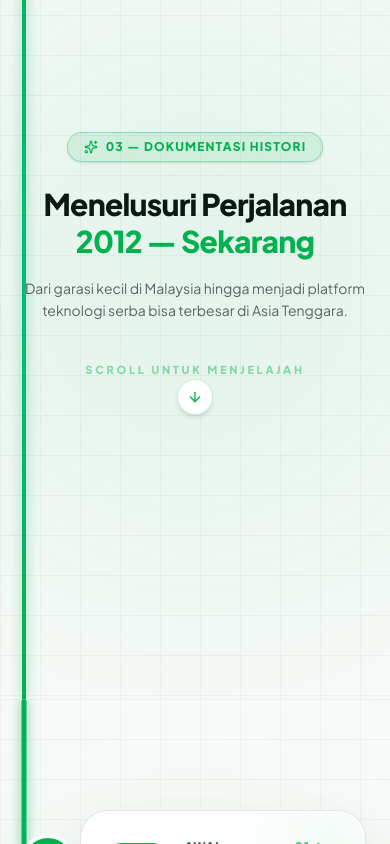
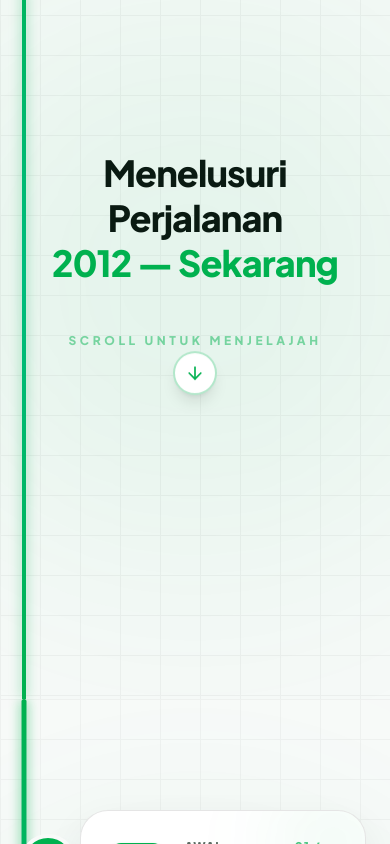
Before and after one commit to FarhanTZ/grab-interactive-landing, a Next.js app in the folder grab-interactive-landing/: page / in a window 390 px wide. Shown: the part 8040-8884 px from the top of the page. Built offline with nearby package versions, Linux system fonts and the light colour scheme.

Commit message:
fix penghaousan card tiitle

```diff
--- a/grab-interactive-landing/src/components/sections/ServicesSphereSection.tsx
+++ b/grab-interactive-landing/src/components/sections/ServicesSphereSection.tsx
@@ -455,9 +455,6 @@ export function ServicesSphereSection() {
         {/* HEADER & FILTER BAR */}
         <div className="sphere-section-header flex flex-col md:flex-row md:items-end justify-between pb-4 border-b border-black/8 dark:border-white/10 gap-4">
           <div>
-            <div className="inline-flex items-center gap-2 rounded-full border border-primary/30 bg-primary/10 px-3.5 py-1 text-xs font-black tracking-widest text-primary shadow-sm mb-2">
-              <Sparkles className="h-3.5 w-3.5" /> 04 — EKOSISTEM LAYANAN
-            </div>
             <h2 className="text-2xl sm:text-3xl lg:text-4xl font-black tracking-tight text-[#0A1A12] dark:text-white">
               Fitur &amp; <span className="text-primary">Layanan Terpadu</span> Grab
             </h2>
--- a/grab-interactive-landing/src/components/sections/TimelineTransitionSection.tsx
+++ b/grab-interactive-landing/src/components/sections/TimelineTransitionSection.tsx
@@ -2,7 +2,7 @@
 
 import { useEffect, useRef } from 'react';
 import gsap from 'gsap';
-import { ArrowDown, Sparkles } from 'lucide-react';
+import { ArrowDown } from 'lucide-react';
 
 export function TimelineTransitionSection() {
   const sectionRef = useRef<HTMLElement>(null);
@@ -17,24 +17,19 @@ export function TimelineTransitionSection() {
       tl = gsap.timeline({ paused: true });
 
       tl.fromTo(
-        '.transition-badge',
-        { y: 20, opacity: 0 },
-        { y: 0, opacity: 1, duration: 0.6, ease: 'power3.out' }
+        '.transition-line',
+        { scaleY: 0 },
+        { scaleY: 1, duration: 0.9, ease: 'power2.inOut' },
+        0
       )
         .fromTo(
-          '.transition-line',
-          { scaleY: 0 },
-          { scaleY: 1, duration: 0.8, ease: 'power2.inOut' },
-          0.1
+          '.transition-title',
+          { y: 35, opacity: 0, scale: 0.95 },
+          { y: 0, opacity: 1, scale: 1, duration: 0.8, ease: 'back.out(1.5)' },
+          0.15
         )
         .fromTo(
-          '.transition-title',
-          { y: 30, opacity: 0 },
-          { y: 0, opacity: 1, duration: 0.7, ease: 'power3.out' },
-          0.2
-        )
-        .fromTo(
-          '.transition-desc',
+          '.transition-prompt',
           { y: 20, opacity: 0 },
           { y: 0, opacity: 1, duration: 0.6, ease: 'power3.out' },
           0.3
@@ -88,30 +83,21 @@ export function TimelineTransitionSection() {
         />
       </div>
 
-      {/* Center Content Container */}
-      <div className="relative mx-auto flex w-full max-w-[800px] flex-col items-center justify-center text-center z-20">
-        {/* Badge Mono Tag */}
-        <div className="transition-badge inline-flex items-center gap-2 rounded-full border border-primary/30 bg-primary/10 px-4 py-1.5 text-xs font-black tracking-widest text-primary shadow-sm mb-6">
-          <Sparkles className="h-3.5 w-3.5" /> 03 — DOKUMENTASI HISTORI
-        </div>
-
+      {/* Center Content Container: Murni Judul & Scroll Prompt Saja */}
+      <div className="relative mx-auto flex w-full max-w-[900px] flex-col items-center justify-center text-center z-20">
         {/* Title */}
-        <h2 className="transition-title text-3xl sm:text-4xl md:text-5xl font-black text-[#0A1A12] dark:text-white tracking-tight leading-tight">
-          Menelusuri Perjalanan <span className="text-primary">2012 — Sekarang</span>
+        <h2 className="transition-title text-4xl sm:text-5xl md:text-6xl lg:text-7xl font-black text-[#0A1A12] dark:text-white tracking-tight leading-tight">
+          Menelusuri Perjalanan <br />
+          <span className="text-primary">2012 — Sekarang</span>
         </h2>
 
-        {/* Subtitle */}
-        <p className="transition-desc mt-4 text-sm sm:text-base text-black/60 dark:text-white/60 max-w-lg leading-relaxed font-medium">
-          Dari garasi kecil di Malaysia hingga menjadi platform teknologi serba bisa terbesar di Asia Tenggara.
-        </p>
-
         {/* Scroll Indicator Prompt */}
-        <div className="mt-10 flex flex-col items-center gap-2">
-          <span className="text-[11px] font-extrabold uppercase tracking-[0.25em] text-primary/80 animate-pulse">
+        <div className="transition-prompt mt-12 flex flex-col items-center gap-3">
+          <span className="text-xs sm:text-sm font-black uppercase tracking-[0.3em] text-primary/90 animate-pulse">
             Scroll untuk Menjelajah
           </span>
-          <div className="flex h-9 w-9 items-center justify-center rounded-full bg-white dark:bg-[#0F1D14] border border-primary/20 shadow-md text-primary animate-bounce">
-            <ArrowDown className="h-4 w-4" />
+          <div className="flex h-11 w-11 items-center justify-center rounded-full bg-white dark:bg-[#0F1D14] border-2 border-primary/30 shadow-lg text-primary animate-bounce">
+            <ArrowDown className="h-5 w-5" />
           </div>
         </div>
       </div>
--- a/grab-interactive-landing/src/components/sections/ValuesEcosystemSection.tsx
+++ b/grab-interactive-landing/src/components/sections/ValuesEcosystemSection.tsx
@@ -71,16 +71,10 @@ export function ValuesEcosystemSection() {
       tl = gsap.timeline({ paused: true });
 
       tl.fromTo(
-        '.values-badge',
-        { y: 30, opacity: 0 },
-        { y: 0, opacity: 1, duration: 0.6, ease: 'power3.out' }
+        '.values-heading',
+        { y: 40, opacity: 0 },
+        { y: 0, opacity: 1, duration: 0.7, ease: 'power3.out' }
       )
-        .fromTo(
-          '.values-heading',
-          { y: 40, opacity: 0 },
-          { y: 0, opacity: 1, duration: 0.7, ease: 'power3.out' },
-          '-=0.4'
-        )
         .fromTo(
           '.values-desc',
           { y: 30, opacity: 0 },
@@ -137,12 +131,9 @@ export function ValuesEcosystemSection() {
       <div className="relative mx-auto w-full max-w-[1280px] px-6 md:px-10">
         {/* HEADER */}
         <div className="values-header-box text-center">
-          <div className="values-badge inline-flex items-center gap-2 rounded-full border border-primary/30 bg-primary/10 px-4 py-1.5 text-xs font-extrabold tracking-widest text-primary backdrop-blur-md">
-            <Sparkles className="h-4 w-4" /> 04 — PRINSIP & NILAI KAMI
-          </div>
-          <h2 className="values-heading mt-4 text-3xl font-extrabold leading-tight tracking-tight text-white md:text-5xl">
+          <h2 className="values-heading text-3xl font-extrabold leading-tight tracking-tight text-white md:text-5xl">
             Inovasi Berdampak Nyata bagi<br />
-            Masyarakat & Masa Depan
+            Masyarakat &amp; Masa Depan
           </h2>
           <p className="values-desc mx-auto mt-3 max-w-2xl text-sm leading-relaxed text-white/70 md:text-base">
             Tiga pilar fundamental yang menggerakkan setiap baris kode, teknologi AI, dan operasional Grab di seluruh Asia Tenggara.
```
